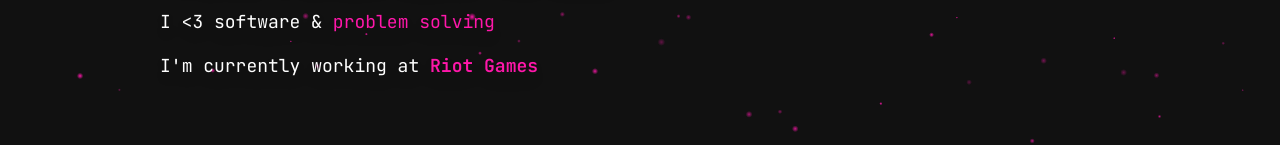
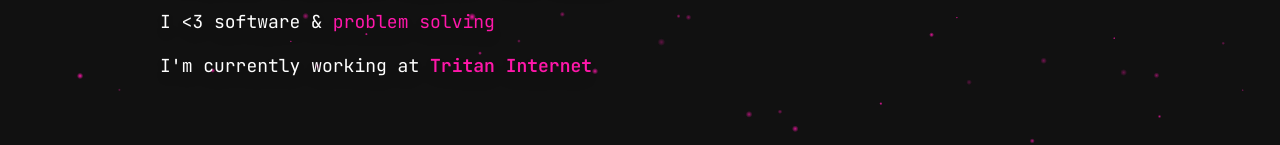
Before and after one commit to xlarp/vs, a Next.js app: page /about in a window 1280 px wide. Shown: the part 320-465 px from the top of the page. Built offline with nearby package versions, Linux system fonts and the light colour scheme; a web font is replaced by a local one.

Commit message:
feat(components/Info): slight mistake...

```diff
--- a/components/Info.tsx
+++ b/components/Info.tsx
@@ -62,10 +62,10 @@
               I{"'"}m currently working at{" "}
               <a
                 target="blank"
-                href="https://www.riotgames.com/"
+                href="https://tritan.gg/"
                 className="hover:underline text-custom-blood font-semibold"
               >
-                Riot Games
+                Tritan Internet
               </a>
             </p>
           </li>
```
